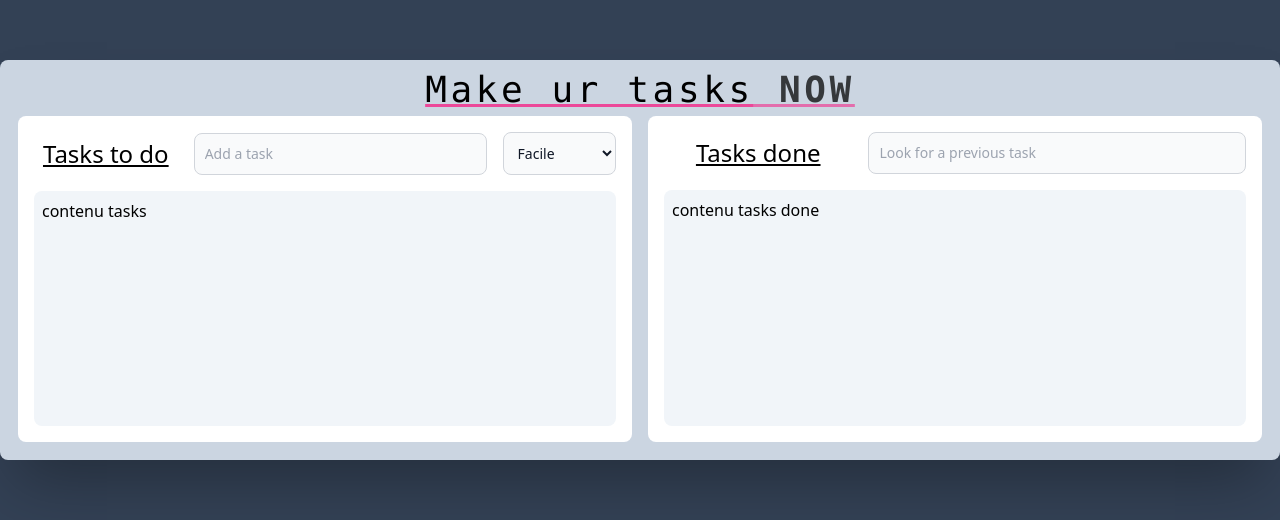
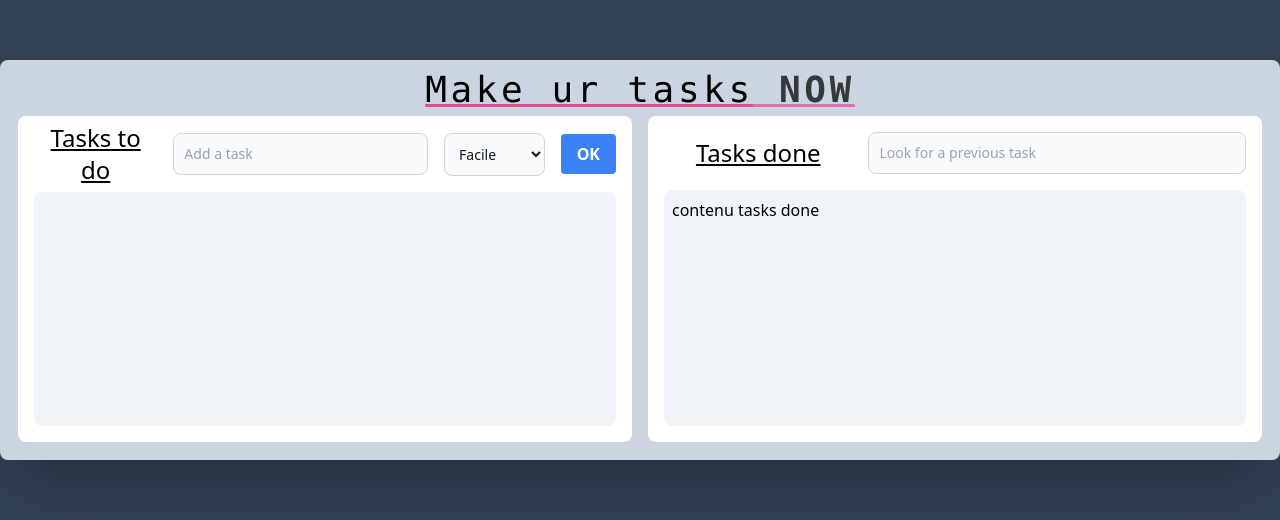
Before and after one commit to keurbi/react-ts-tailwind-todolist, a React (Create React App) app: page / in a window 1280 px wide. Shown: the part 140-660 px from the top of the page. Built offline with nearby package versions, Linux system fonts and the light colour scheme.

Commit message:
ajout des taches moche mais ajout des taches tout de même

```diff
--- a/src/components/List/List.tsx
+++ b/src/components/List/List.tsx
@@ -1,4 +1,4 @@
-import React, { FC, useState } from 'react';
+import React, { FC } from 'react';
 import Tasks from '../Tasks/Tasks';
 import Tasksdone from '../Tasksdone/Tasksdone';
 import TasktodoInterface from '../Tasks/Tasks';
@@ -7,8 +7,6 @@ import TaskdoneInterface from '../Tasksdone/Tasksdone';
 interface ListProps {}
 
 const List: FC<ListProps> = () => {
-  const [Tasktodo, setTasktodo] = useState([]);
-  const [Taskdone, setTaskdone] = useState([]);
 
   return (
     <div className="container flex flex-col h-2/4 bg-slate-300 rounded-lg border-2 border-transparent shadow-[0_35px_60px_-15px_rgba(2,2,0,0.3)] p-2">
--- a/src/components/Tasks/Tasks.tsx
+++ b/src/components/Tasks/Tasks.tsx
@@ -1,19 +1,40 @@
-import React, { FC } from 'react';
+import React, { FC, useState } from 'react';
 
 interface TasktodoInterface {
-  title : string;
-  index : number ;
-  difficulty : number;
+  title: string;
+  index: number;
+  difficulty: number;
 }
 
 export interface TasksProps {}
 
 const Tasks: FC<TasksProps> = () => {
+  const [Tasktodo, setTasktodo] = useState<TasktodoInterface[]>([]);
+  const [newTaskTitle, setNewTaskTitle] = useState('');
+  const [newTaskDifficulty, setNewTaskDifficulty] = useState(1);
+
+  const addTask = () => {
+    if (newTaskTitle.trim()) {
+      const newTask: TasktodoInterface = {
+        title: newTaskTitle,
+        index: Tasktodo.length,
+        difficulty: newTaskDifficulty
+      };
+
+      setTasktodo([...Tasktodo, newTask]);
+
+      setNewTaskTitle('');
+      setNewTaskDifficulty(1);
+    }
+  };
+
   return (
     <div className='w-6/12 h-full flex-nowrap bg-white rounded-lg border-transparent p-4 flex flex-col'>
       <div className='flex gap-4 items-center h-[15%]'>
         <h2 className='text-2xl underline w-4/12 text-center'>Tasks to do</h2>
         <input
+          value={newTaskTitle}
+          onChange={(e) => setNewTaskTitle(e.target.value)}
           placeholder='Add a task'
           className='w-8/12 bg-gray-50 border border-gray-300 text-gray-900 text-sm rounded-lg focus:ring-blue-500 focus:border-blue-500 block p-2.5 dark:bg-gray-700 dark:border-gray-600 dark:placeholder-gray-400 dark:text-white dark:focus:ring-blue-500 dark:focus:border-blue-500'
           type="text"
@@ -21,30 +42,44 @@ const Tasks: FC<TasksProps> = () => {
           id="task"
         />
         <select
-          className='
-            w-3/12
-            bg-gray-50
-            border
-            border-gray-300
-            text-gray-900
-            text-sm
-            rounded-lg
-            focus:ring-blue-500
-            focus:border-blue-500
-            block
-            p-2.5
-            dark:bg-gray-700
-            dark:border-gray-600
-            dark:text-white
-            dark:focus:ring-blue-500
-            dark:focus:border-blue-500'>
+          value={newTaskDifficulty}
+          onChange={(e) => setNewTaskDifficulty(Number(e.target.value))}
+          className='w-3/12 bg-gray-50 border border-gray-300 text-gray-900 text-sm rounded-lg focus:ring-blue-500 focus:border-blue-500 block p-2.5 dark:bg-gray-700 dark:border-gray-600 dark:text-white dark:focus:ring-blue-500 dark:focus:border-blue-500'
+        >
           <option value="1">Facile</option>
           <option value="2">Moyen</option>
           <option value="3">Difficile</option>
         </select>
+        <button
+          onClick={addTask}
+          className='
+            bg-blue-500
+            hover:bg-blue-700
+            text-white
+            font-bold
+            py-2
+            px-4
+            rounded
+            focus:outline-none
+            focus:shadow-outline
+          '
+        >
+          OK
+        </button>
       </div>
-      <div className='h-[85%] mt-4 bg-slate-100 rounded-lg p-2'>
-        contenu tasks
+      <div className='h-[85%] mt-4 bg-slate-100 rounded-lg p-2 overflow-auto'>
+        {Tasktodo.map((task, index) => (
+          <div
+            key={index}
+            className='flex justify-between items-center bg-white m-2 p-2 rounded'>
+            <span>{task.title}</span>
+            <span>
+              {task.difficulty === 1 && '🟢 Facile'}
+              {task.difficulty === 2 && '🟠 Moyen'}
+              {task.difficulty === 3 && '🔴 Difficile'}
+            </span>
+          </div>
+        ))}
       </div>
     </div>
   );
--- a/src/components/Tasksdone/Tasksdone.tsx
+++ b/src/components/Tasksdone/Tasksdone.tsx
@@ -1,4 +1,4 @@
-import React, { FC } from 'react';
+import React, { FC, useState } from 'react';
 
 
 interface TasksdoneProps {}
@@ -12,6 +12,7 @@ export  interface TaskdoneInterface{
 
 const Tasksdone: FC<TasksdoneProps> = () => {
 
+  const [Taskdone, setTaskdone] = useState([]);
 
   return (
     <div className='w-6/12 h-full flex-nowrap bg-white rounded-lg border-transparent p-4 flex flex-col'>
```
